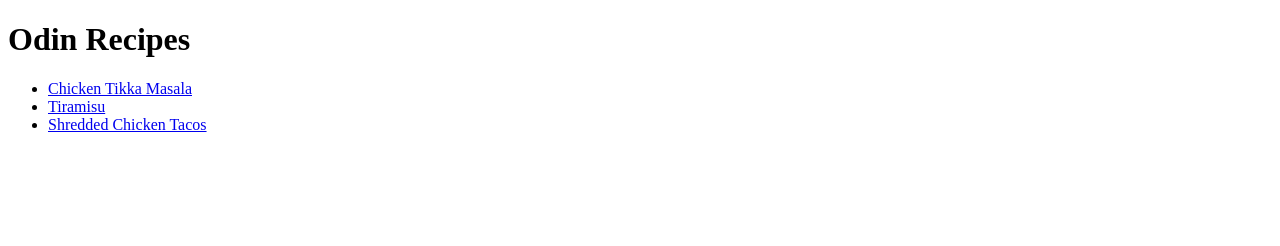
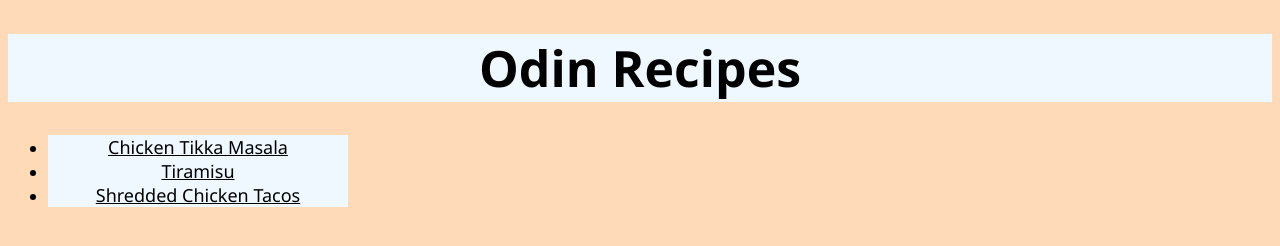
Before and after one commit to Aditya-137/odin-recipes, a plain HTML site: page index.html in a window 1280 px wide. Drawn offline with Linux system fonts and the light colour scheme.

Commit message:
tried css

```diff
--- a/index.html
+++ b/index.html
@@ -4,6 +4,7 @@
     <meta charset="UTF-8">
     <meta name="viewport" content="width=device-width, initial-scale=1.0">
     <title>Odin Recipes</title>
+    <link rel = "stylesheet" href="style.css">
 </head>
 <body>
     <h1>Odin Recipes</h1>
--- /dev/null
+++ b/style.css
@@ -0,0 +1,21 @@
+* {
+    text-align: center;
+    background-color: peachpuff;
+    font-family: 'Segoe UI', Tahoma, Geneva, Verdana, sans-serif;
+}
+
+h1 {
+    font-size: 50px;
+    background-color: aliceblue;
+}
+
+li {
+    background-color: aliceblue;
+    width: 300px;
+}
+a {
+    background-color: aliceblue;
+    color: black;
+    font-size: 18px;
+    /* width: 300px; */
+}
```
